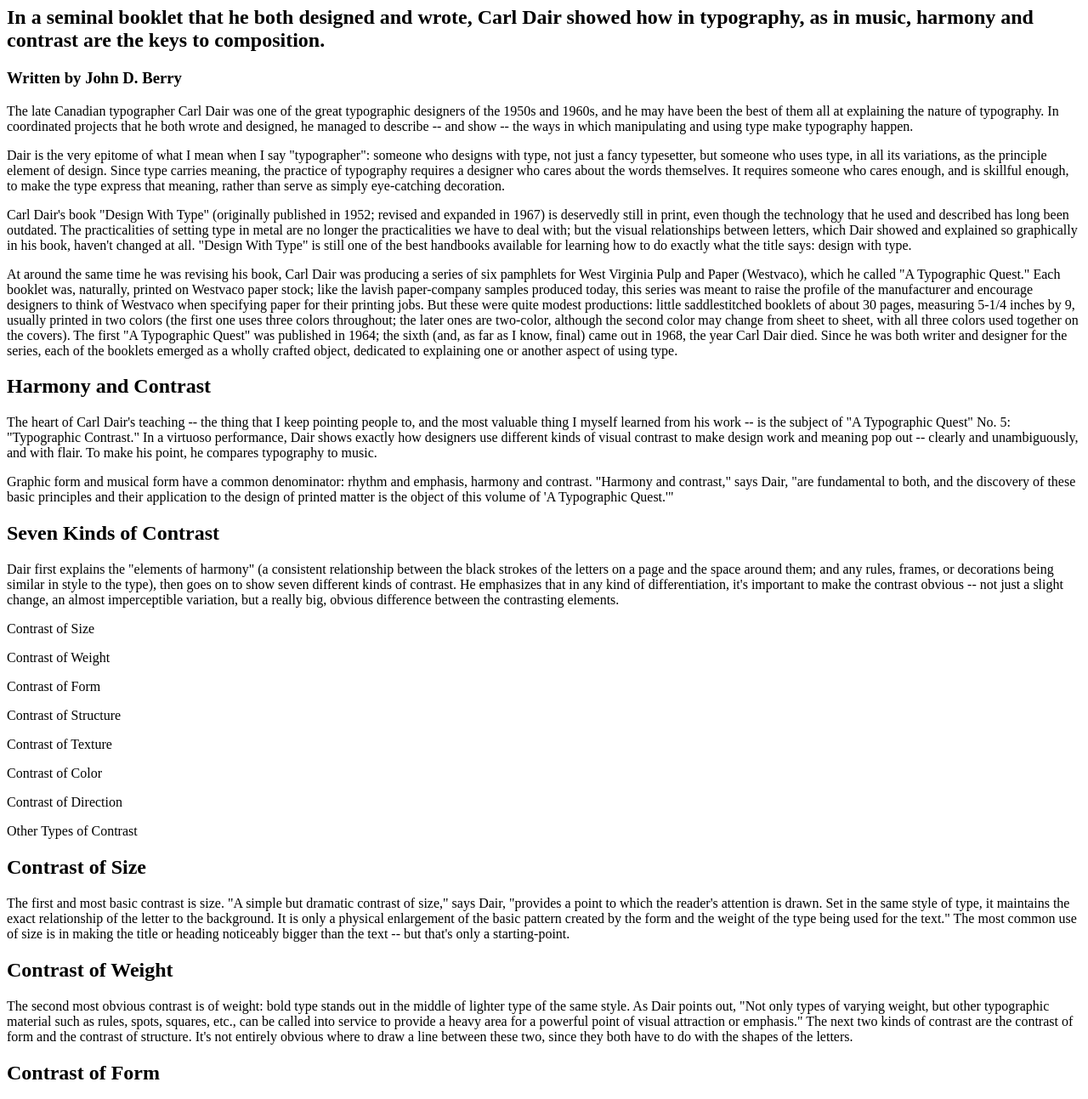
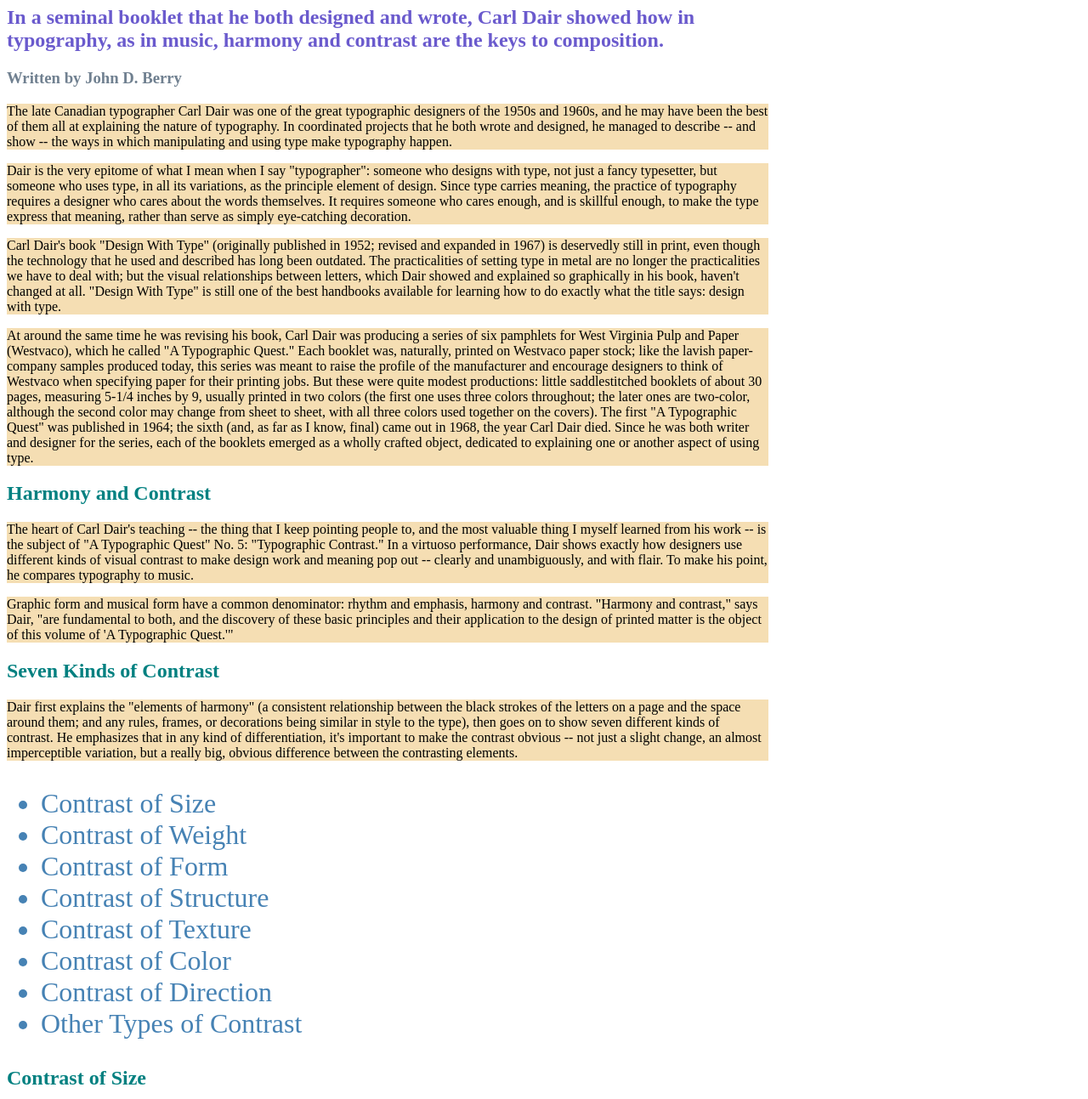
Before and after one commit to katpan75/carl-dair, a plain HTML site: page index.html in a window 1280 px wide. Shown: the part 73-1366 px from the top of the page at 85% size. Drawn offline with Linux system fonts and the light colour scheme.

Commit message:
css file added

```diff
--- /dev/null
+++ b/css/styles.css
@@ -0,0 +1,26 @@
+h1{
+    color:indigo;
+}
+h2{
+    color:teal;
+
+}
+
+h2.secondline {
+    color:slateblue;
+}
+
+h3{
+    color:slategray;
+}
+p{
+    background-color: wheat;
+}
+
+ul{
+    color:steelblue;
+    font-size: 2rem;
+}
+*{
+    width:70vw;
+}
--- a/index.html
+++ b/index.html
@@ -1,8 +1,11 @@
 <!DOCTYPE html>
 <html>
+    <head>
+     <link rel="stylesheet"  href="css/styles.css" >
+    </head>
 <body>
 <h1>Seven Principles of Typographic Contrast</h1>
-<h2>In a seminal booklet that he both designed and wrote, Carl Dair showed how in typography, as in music, harmony and contrast are the keys to composition.</h2>
+<h2 class="secondline">In a seminal booklet that he both designed and wrote, Carl Dair showed how in typography, as in music, harmony and contrast are the keys to composition.</h2>
 <h3>Written by John D. Berry</h3>
 <p>The late Canadian typographer Carl Dair was one of the great typographic designers of the 1950s and 1960s, and he may have been the best of them all at explaining the nature of typography. In coordinated projects that he both wrote and designed, he managed to describe -- and show -- the ways in which manipulating and using type make typography happen.</p>
 <p>Dair is the very epitome of what I mean when I say "typographer": someone who designs with type, not just a fancy typesetter, but someone who uses type, in all its variations, as the principle element of design. Since type carries meaning, the practice of typography requires a designer who cares about the words themselves. It requires someone who cares enough, and is skillful enough, to make the type express that meaning, rather than serve as simply eye-catching decoration.
@@ -16,14 +19,16 @@
 <p>Graphic form and musical form have a common denominator: rhythm and emphasis, harmony and contrast. "Harmony and contrast," says Dair, "are fundamental to both, and the discovery of these basic principles and their application to the design of printed matter is the object of this volume of 'A Typographic Quest.'"</p>
 <h2>Seven Kinds of Contrast</h2>
 <p>Dair first explains the "elements of harmony" (a consistent relationship between the black strokes of the letters on a page and the space around them; and any rules, frames, or decorations being similar in style to the type), then goes on to show seven different kinds of contrast. He emphasizes that in any kind of differentiation, it's important to make the contrast obvious -- not just a slight change, an almost imperceptible variation, but a really big, obvious difference between the contrasting elements.</p>
-<p>Contrast of Size</p>
-<p>Contrast of Weight</p>
-<p>Contrast of Form</p>
-<p>Contrast of Structure</p>
-<p>Contrast of Texture</p>
-<P>Contrast of Color</P>
-<p>Contrast of Direction</p>
-<p>Other Types of Contrast</p>
+<ul>
+<li>Contrast of Size</li>
+<li>Contrast of Weight</li>
+<li>Contrast of Form</li>
+<li>Contrast of Structure</li>
+<li>Contrast of Texture</li>
+<li>Contrast of Color</li>
+<li>Contrast of Direction</li>
+<li>Other Types of Contrast</li>
+</ul>
 <h2>Contrast of Size</h2>
 <p>The first and most basic contrast is size. "A simple but dramatic contrast of size," says Dair, "provides a point to which the reader's attention is drawn. Set in the same style of type, it maintains the exact relationship of the letter to the background. It is only a physical enlargement of the basic pattern created by the form and the weight of the type being used for the text." The most common use of size is in making the title or heading noticeably bigger than the text -- but that's only a starting-point.</p>
 <h2>Contrast of Weight</h2>
```
